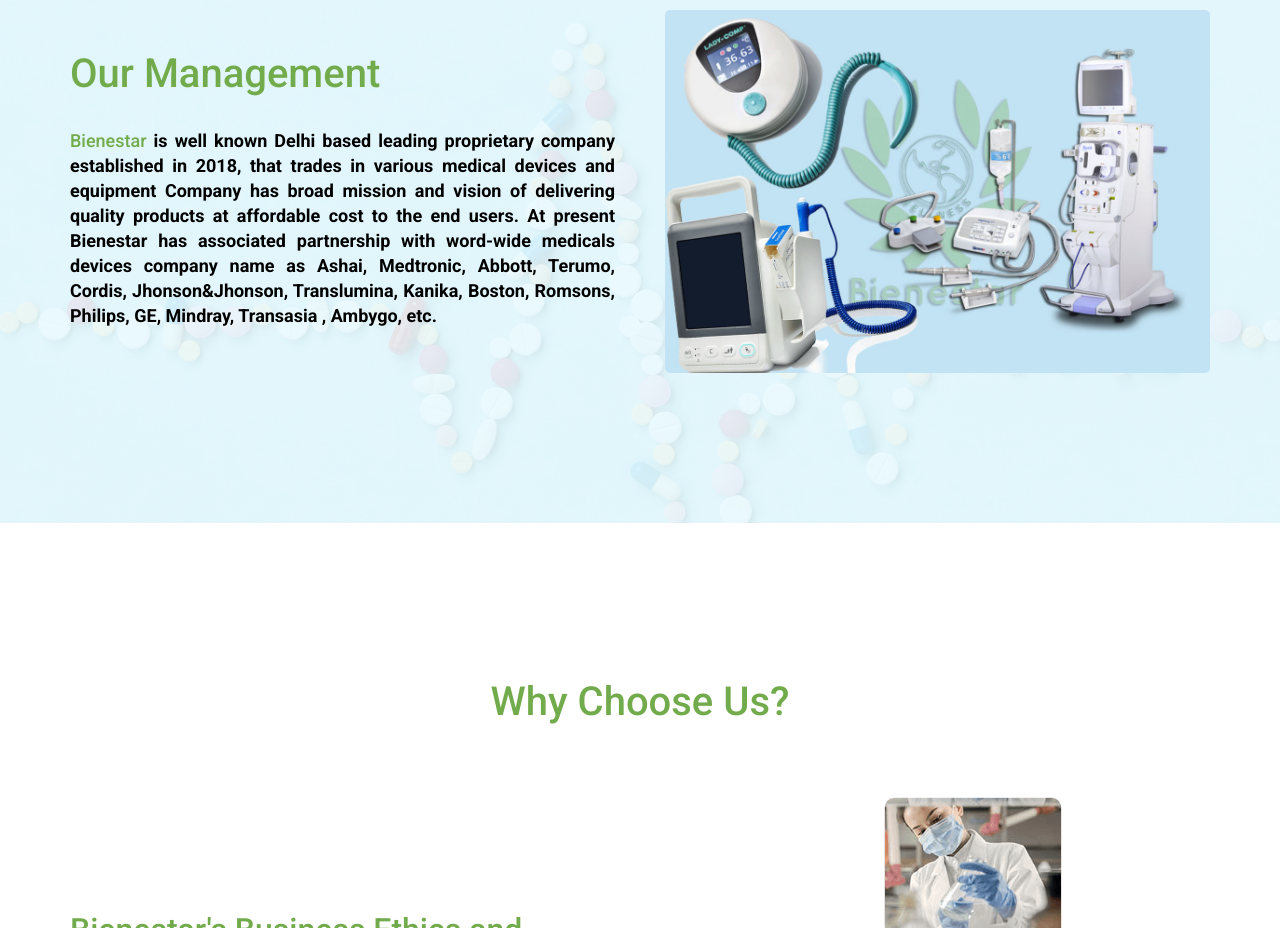
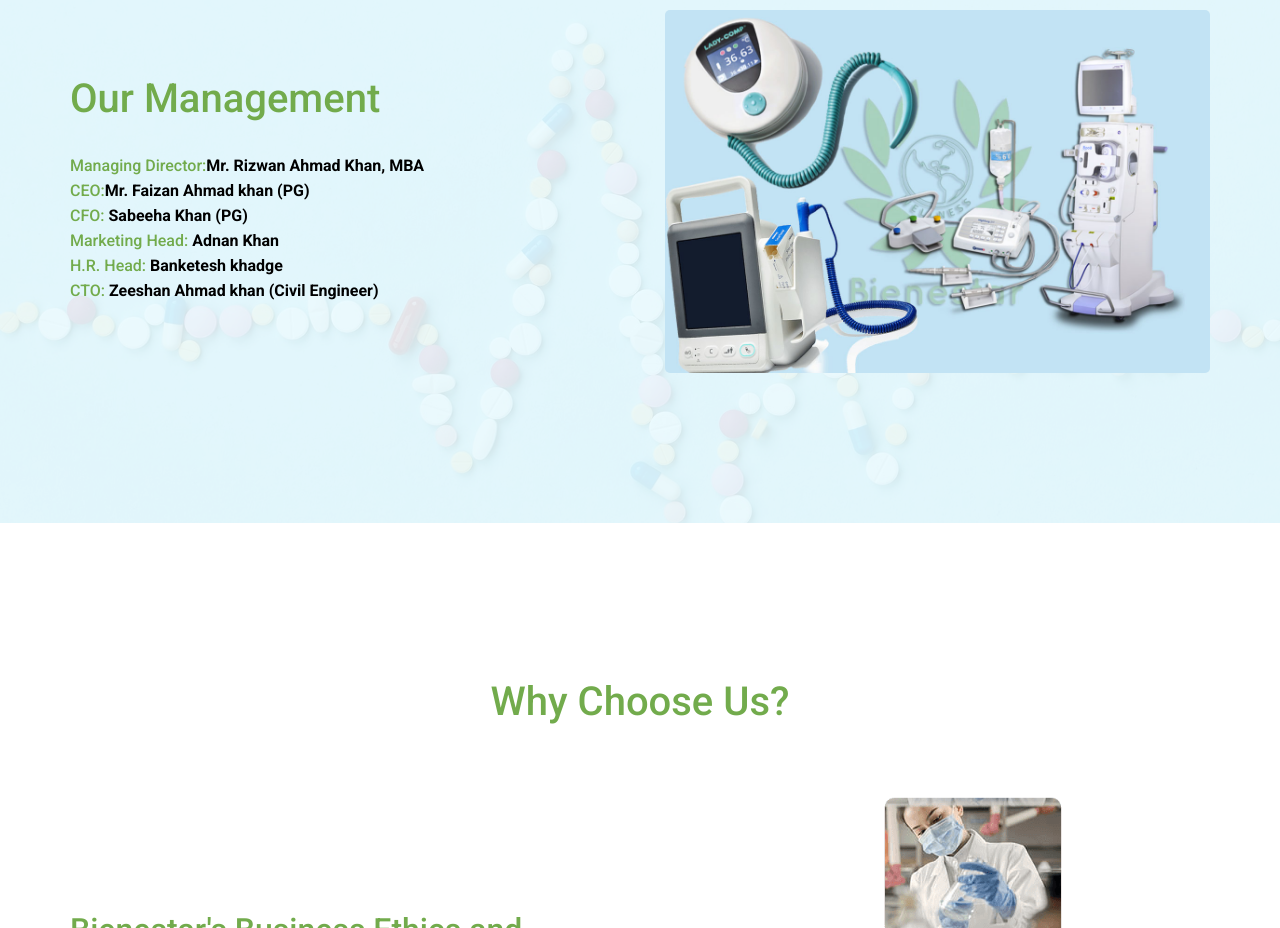
Before and after one commit to Afaque-zia/Bienestar, a plain HTML site: page index.html in a window 1280 px wide. Shown: the part 2880-3808 px from the top of the page. Drawn offline with Linux system fonts and the light colour scheme; a web font is replaced by a local one.

Commit message:
Update index.html

```diff
--- a/index.html
+++ b/index.html
@@ -257,15 +257,13 @@
 								class="rounded"> </div>
 						<div class="col-md-6 col-md-pull-6 display_table_cell_md">
 							<h2 class="section_header" style="color:#72ab4c;">Our Management</h2>
-							<p class="highlight bottommargin_20" style="">
-								<span style="color:#72ab4c;"><strong>Bienestar</strong></span>
-								is well known Delhi based leading proprietary company established in 2018,
-								that trades in various medical devices and equipment Company has broad mission and
-								vision of delivering quality products at affordable cost
-								to the end users.
-								At present Bienestar has associated partnership with word-wide medicals devices company
-								name as Ashai, Medtronic, Abbott, Terumo, Cordis, Jhonson&Jhonson, Translumina, Kanika,
-								Boston, Romsons, Philips, GE, Mindray, Transasia , Ambygo, etc.
+							<p>
+								<strong style="color:#72ab4c;">Managing Director:</strong>Mr. Rizwan Ahmad Khan, MBA<br>
+								<strong style="color:#72ab4c;">CEO:</strong>Mr. Faizan Ahmad khan (PG)<br>
+								<strong style="color:#72ab4c;">CFO:</strong> Sabeeha Khan (PG)<br>
+								<strong style="color:#72ab4c;">Marketing Head:</strong> Adnan Khan<br>
+								<strong style="color:#72ab4c;">H.R. Head: </strong> Banketesh khadge <br>
+								<strong style="color:#72ab4c;">CTO:</strong> Zeeshan Ahmad khan (Civil Engineer)
 							</p>
 						</div>
 					</div>
```
